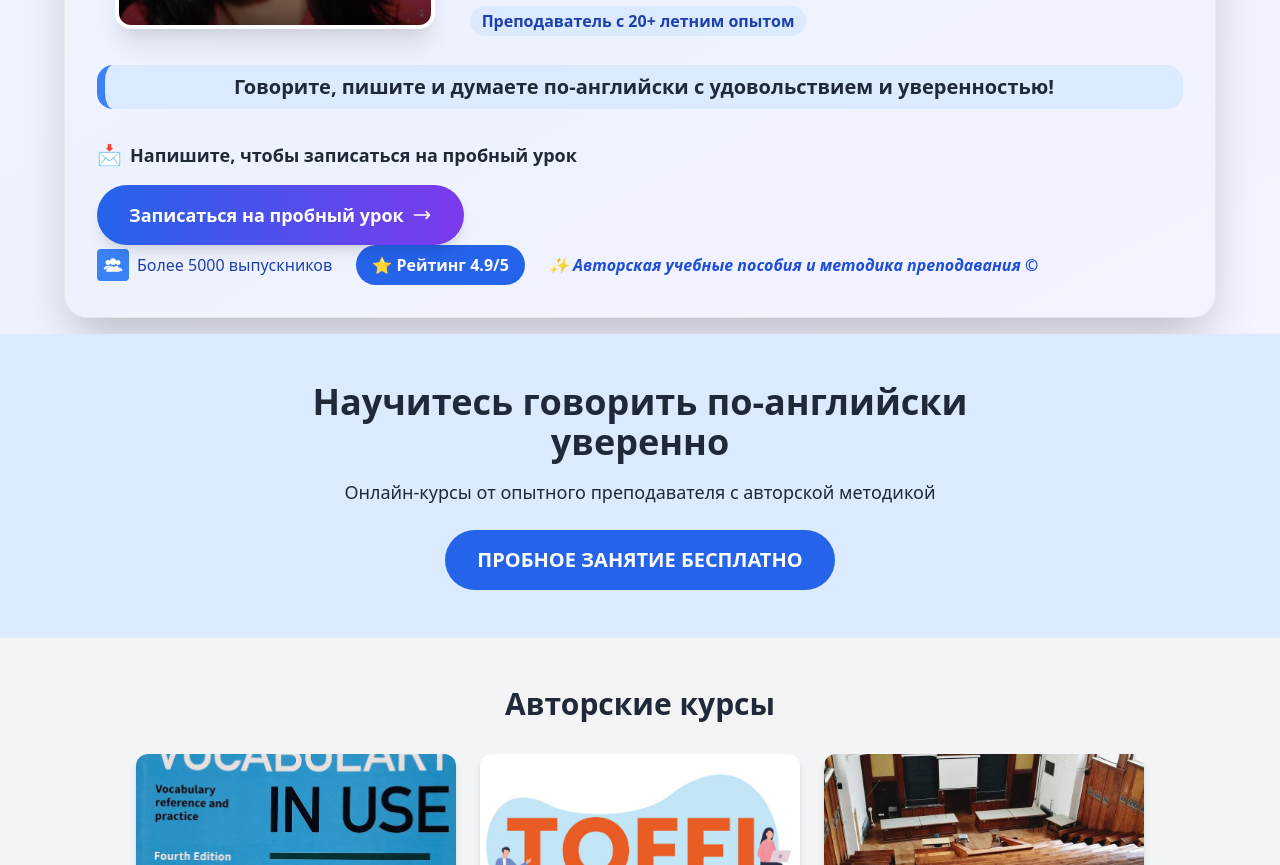
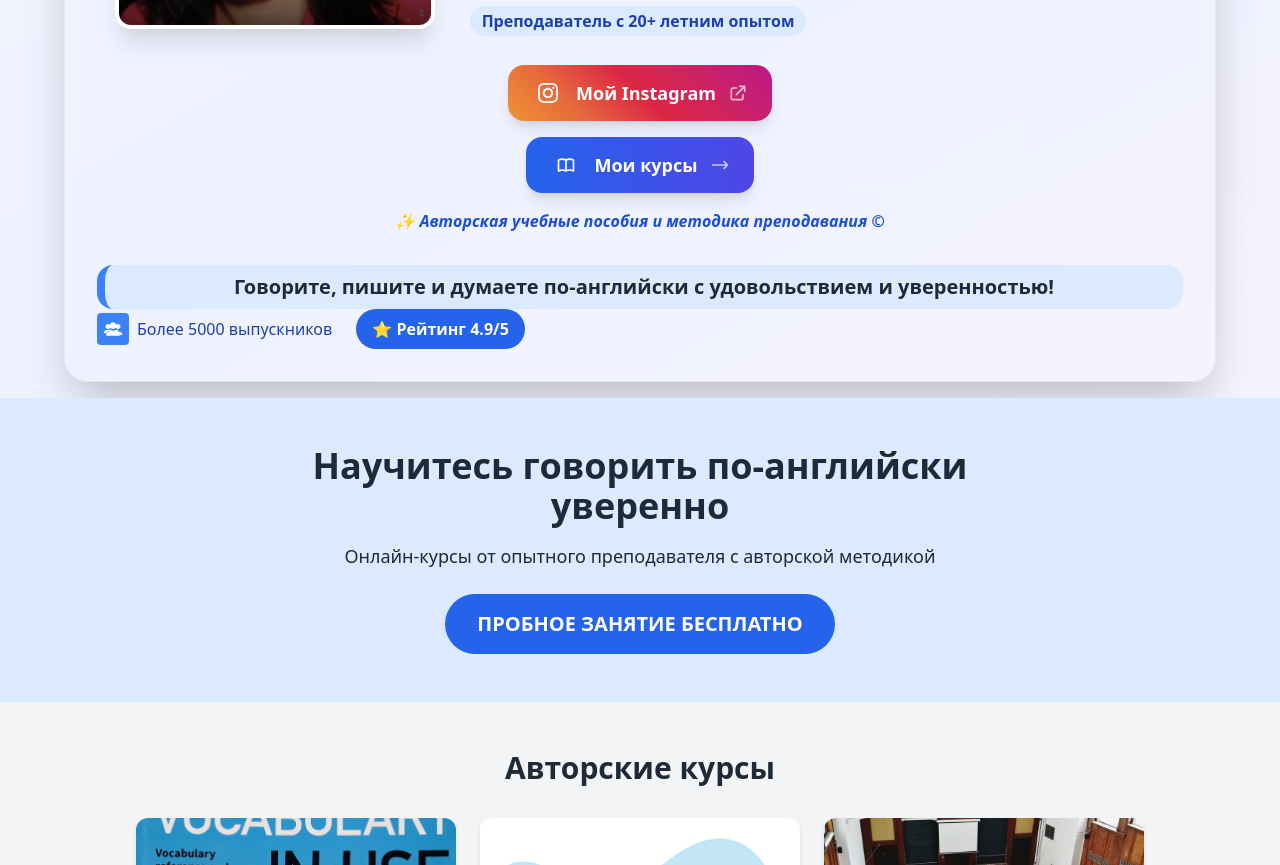
Before and after one commit to mary-poppins1/mary-poppins1.github.io, a plain HTML site: page index.html in a window 1280 px wide. Shown: the part 1085-1950 px from the top of the page. Drawn offline with nearby package versions, Linux system fonts and the light colour scheme.

Commit message:
о себе.красим кнопки)

```diff
--- a/index.html
+++ b/index.html
@@ -229,6 +229,41 @@
           </div>
         </div>
 
+        <!-- Social Media & Course Buttons -->
+        <div class="mt-8 flex flex-col items-center gap-4">
+          <!-- Instagram Button -->
+          <a href="https://instagram.com" target="_blank" class="inline-flex items-center gap-3 text-white px-6 py-3 rounded-2xl font-bold text-lg transition-all duration-300 shadow-lg hover:shadow-xl transform hover:-translate-y-1 hover:scale-105 group" style="background: linear-gradient(45deg, #f09433 0%, #e6683c 25%, #dc2743 50%, #cc2366 75%, #bc1888 100%);"
+          onmouseover="this.style.filter='brightness(1.1)'"
+          onmouseout="this.style.filter='brightness(1)'">
+            <div class="w-8 h-8 bg-white/20 rounded-lg flex items-center justify-center group-hover:bg-white/30 transition-colors">
+              <svg class="w-5 h-5" fill="currentColor" viewBox="0 0 24 24">
+                <path d="M12 2.163c3.204 0 3.584.012 4.85.07 3.252.148 4.771 1.691 4.919 4.919.058 1.265.069 1.645.069 4.849 0 3.205-.012 3.584-.069 4.849-.149 3.225-1.664 4.771-4.919 4.919-1.266.058-1.644.07-4.85.07-3.204 0-3.584-.012-4.849-.07-3.26-.149-4.771-1.699-4.919-4.92-.058-1.265-.07-1.644-.07-4.849 0-3.204.013-3.583.07-4.849.149-3.227 1.664-4.771 4.919-4.919 1.266-.057 1.645-.069 4.849-.069zm0-2.163c-3.259 0-3.667.014-4.947.072-4.358.2-6.78 2.618-6.98 6.98-.059 1.281-.073 1.689-.073 4.948 0 3.259.014 3.668.072 4.948.2 4.358 2.618 6.78 6.98 6.98 1.281.058 1.689.072 4.948.072 3.259 0 3.668-.014 4.948-.072 4.354-.2 6.782-2.618 6.979-6.98.059-1.28.073-1.689.073-4.948 0-3.259-.014-3.667-.072-4.947-.196-4.354-2.617-6.78-6.979-6.98-1.281-.059-1.69-.073-4.949-.073zm0 5.838c-3.403 0-6.162 2.759-6.162 6.162s2.759 6.163 6.162 6.163 6.162-2.759 6.162-6.163c0-3.403-2.759-6.162-6.162-6.162zm0 10.162c-2.209 0-4-1.79-4-4 0-2.209 1.791-4 4-4s4 1.791 4 4c0 2.21-1.791 4-4 4zm6.406-11.845c-.796 0-1.441.645-1.441 1.44s.645 1.44 1.441 1.44c.795 0 1.439-.645 1.439-1.44s-.644-1.44-1.439-1.44z"/>
+              </svg>
+            </div>
+            <span>Мой Instagram</span>
+            <svg class="w-5 h-5 opacity-70 group-hover:opacity-100 transition-opacity" fill="none" stroke="currentColor" viewBox="0 0 24 24">
+              <path stroke-linecap="round" stroke-linejoin="round" stroke-width="2" d="M10 6H6a2 2 0 00-2 2v10a2 2 0 002 2h10a2 2 0 002-2v-4M14 4h6m0 0v6m0-6L10 14"></path>
+            </svg>
+          </a>
+
+          <!-- My Courses Button -->
+          <a href="#courses" class="inline-flex items-center gap-3 bg-gradient-to-r from-blue-600 to-indigo-600 text-white px-6 py-3 rounded-2xl font-bold text-lg hover:from-blue-700 hover:to-indigo-700 transition-all duration-300 shadow-lg hover:shadow-xl transform hover:-translate-y-1 hover:scale-105 group">
+            <div class="w-8 h-8 bg-white/20 rounded-lg flex items-center justify-center group-hover:bg-white/30 transition-colors">
+              <svg class="w-5 h-5" fill="none" stroke="currentColor" viewBox="0 0 24 24">
+                <path stroke-linecap="round" stroke-linejoin="round" stroke-width="2" d="M12 6.253v13m0-13C10.832 5.477 9.246 5 7.5 5S4.168 5.477 3 6.253v13C4.168 18.477 5.754 18 7.5 18s3.332.477 4.5 1.253m0-13C13.168 5.477 14.754 5 16.5 5c1.746 0 3.332.477 4.5 1.253v13C19.832 18.477 18.246 18 16.5 18c-1.746 0-3.332.477-4.5 1.253"></path>
+              </svg>
+            </div>
+            <span>Мои курсы</span>
+            <svg class="w-5 h-5 opacity-70 group-hover:opacity-100 transition-opacity" fill="none" stroke="currentColor" viewBox="0 0 24 24">
+              <path stroke-linecap="round" stroke-linejoin="round" stroke-width="2" d="M17 8l4 4m0 0l-4 4m4-4H3"></path>
+            </svg>
+          </a>
+
+        <div class="text-blue-700 font-bold italic">
+                ✨ Авторская учебные пособия и методика преподавания ©
+        </div>
+        </div>
+
         <!-- Key Message -->
             <div class="mt-8 p-2 bg-blue-100 from-blue-50 to-purple-50 rounded-2xl border-l-8 border-blue-500">
               <p class="text-xl font-semibold text-center text-gray-800">
@@ -236,18 +271,7 @@
               </p>
             </div>
 
-            <div class="mt-8 text-center lg:text-left">
-              <div class="flex items-center justify-center lg:justify-start gap-2 mb-4">
-                <span class="text-xl">📩</span>
-                <p class="text-lg font-semibold text-gray-800">Напишите, чтобы записаться на пробный урок</p>
-              </div>
-              <a href="#contact" class="inline-flex items-center gap-2 bg-gradient-to-r from-blue-600 to-purple-600 text-white px-8 py-4 rounded-full font-bold text-lg hover:from-blue-700 hover:to-purple-700 transition-all duration-300 shadow-lg hover:shadow-xl transform hover:-translate-y-1">
-                <span>Записаться на пробный урок</span>
-                <svg class="w-5 h-5" fill="none" stroke="currentColor" viewBox="0 0 24 24">
-                  <path stroke-linecap="round" stroke-linejoin="round" stroke-width="2" d="M17 8l4 4m0 0l-4 4m4-4H3"></path>
-                </svg>
-              </a>
-          </div>
+
             <div class="flex flex-wrap items-center gap-6">
               <div class="flex items-center space-x-2">
                 <div class="w-8 h-8 bg-blue-500 rounded flex items-center justify-center">
@@ -264,12 +288,8 @@
                 ⭐ Рейтинг 4.9/5
               </div>
 
-              <div class="text-blue-700 font-bold italic">
-                ✨ Авторская учебные пособия и методика преподавания ©
-              </div>
             </div>
 
-            <!-- CTA -->
 
 
       </div>
```
